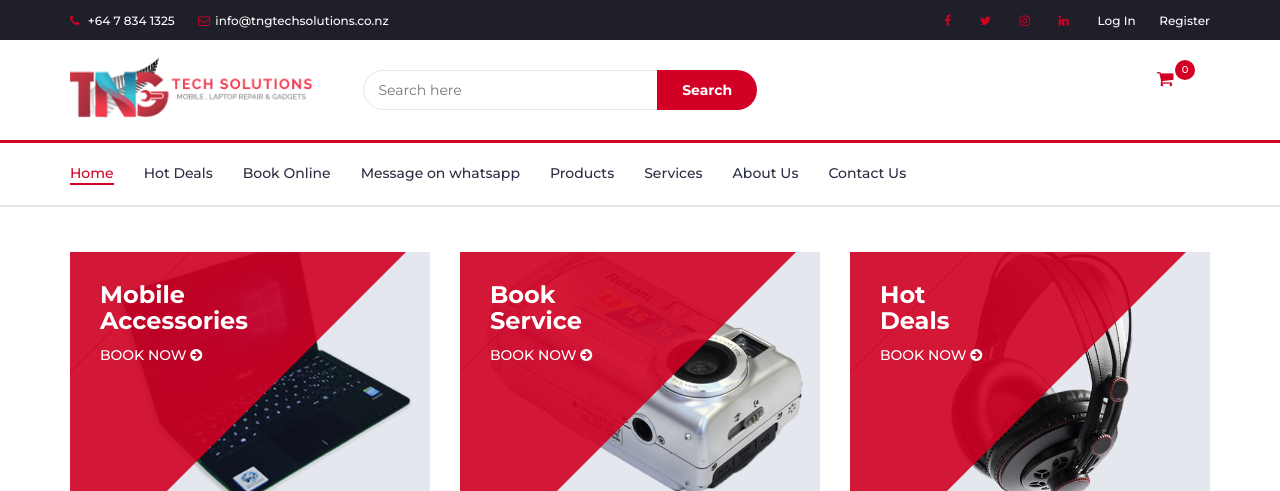
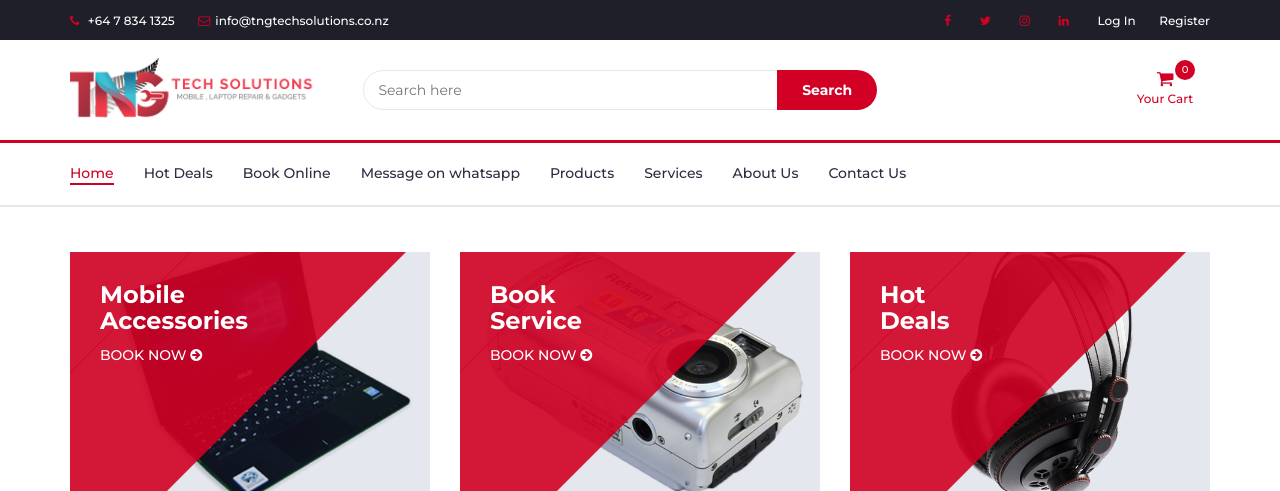
Before and after one commit to avinashd3/tngtech, a Django app: page / in a window 1280 px wide. Shown: the top 491 px of the page. Run offline with Django 3.2, Linux system fonts and the light colour scheme; data comes from the database, SQL or seed files in the repository; some libraries are stand-ins or nearby versions.

Commit message:
changed header style

```diff
--- a/prod/static/prod/css/style.css
+++ b/prod/static/prod/css/style.css
@@ -476,7 +476,7 @@ textarea.input {
 }
 
 .header-search form .input {
-  width: calc(100% - 260px);
+  width: calc(100% - 140px);
   margin-right: -4px;
   border-radius: 40px 0px 0px 40px;
 }
@@ -513,7 +513,7 @@ textarea.input {
   position: relative;
   width: 90px;
   text-align: center;
-  color: #FFF;
+  color: #D10024;
 }
 
 .header-ctn>div>a>i {
```
